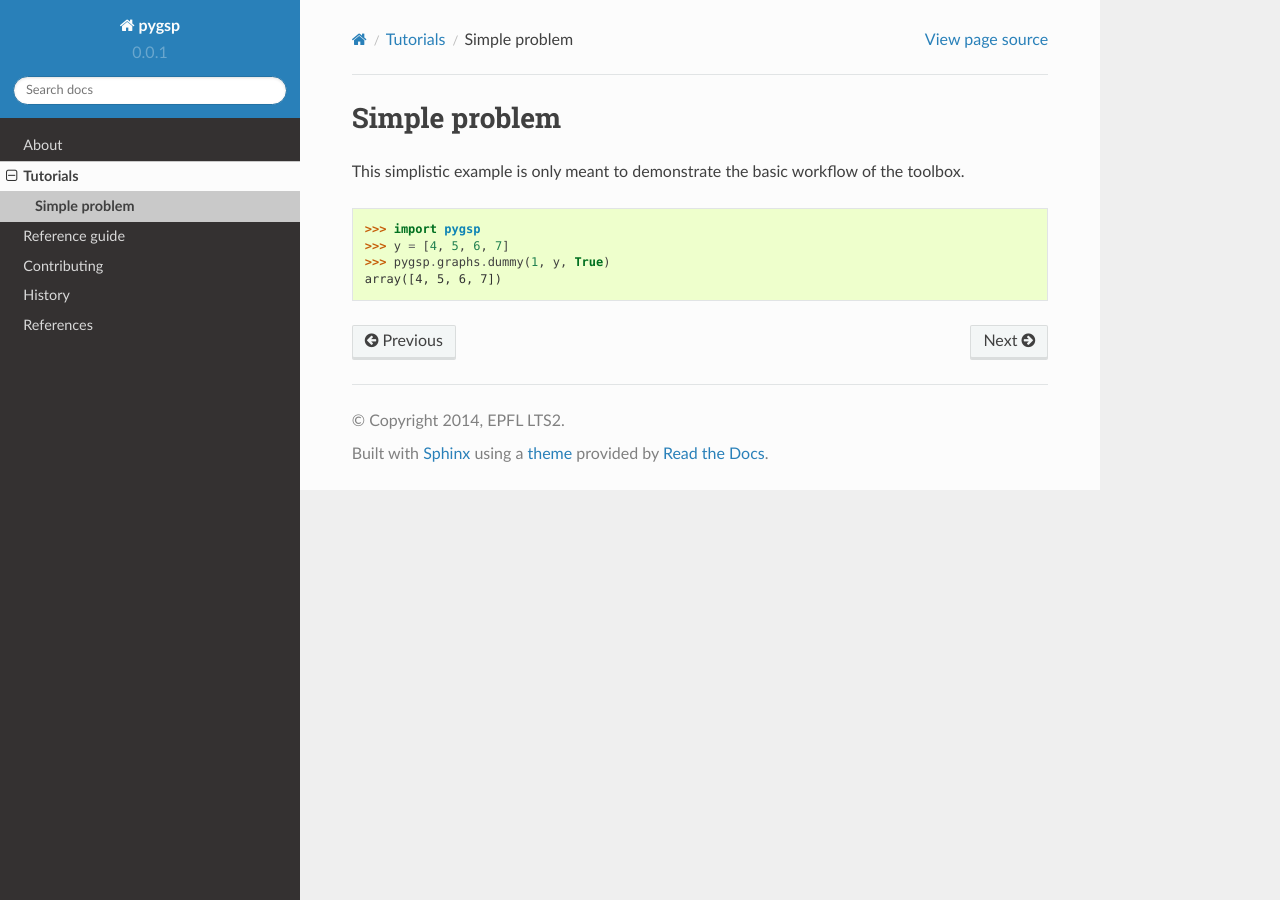
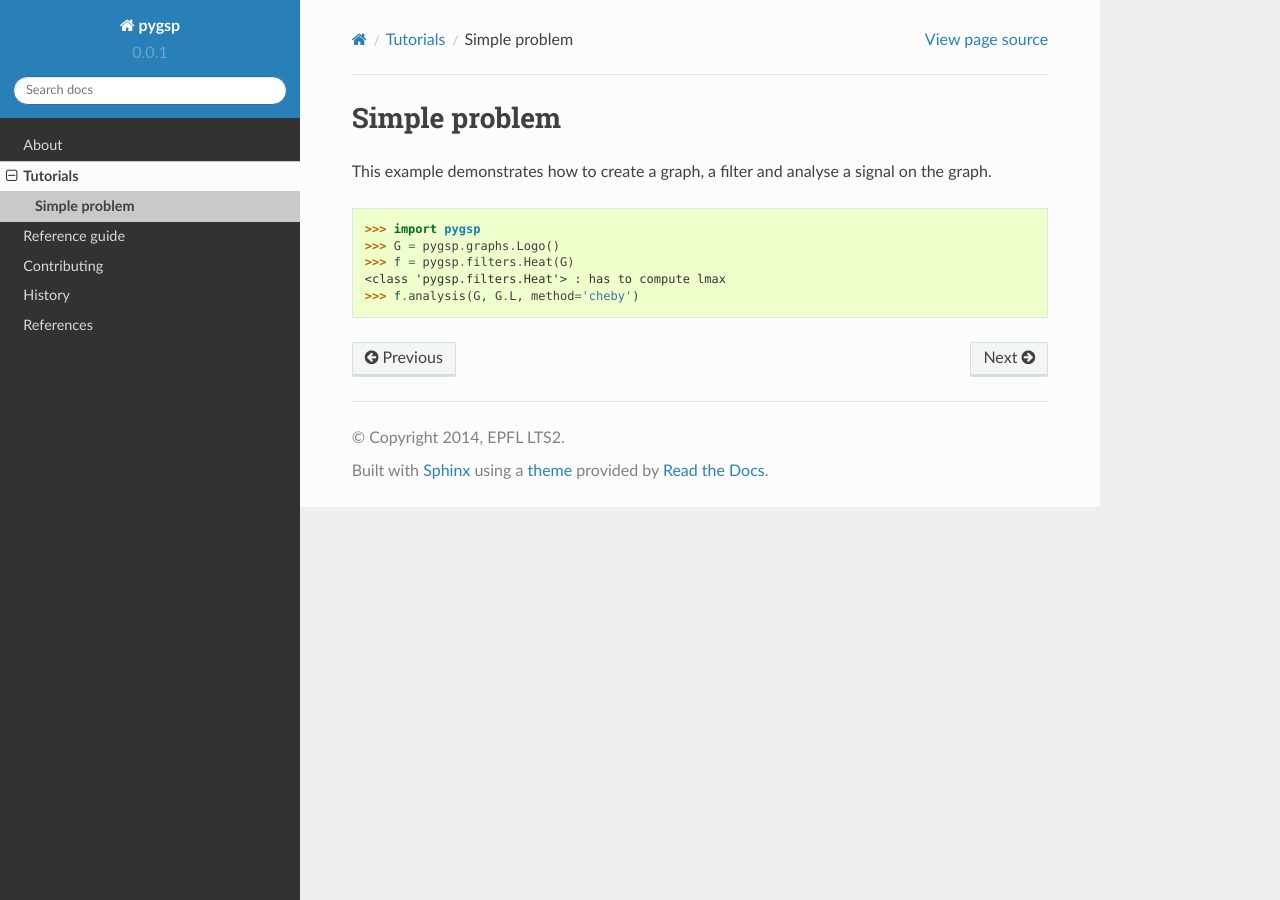
Before and after one commit to epfl-lts2/pygsp, a Sphinx documentation site: the page built from doc/tutorials/simple.rst, in a window 1280 px wide. Built offline with Sphinx 7.4.7 and the Read the Docs theme 2.0.0, drawn with Linux system fonts in a browser that asks for light colours.

Commit message:
added simple tuto

```diff
--- a/doc/tutorials/simple.rst
+++ b/doc/tutorials/simple.rst
@@ -2,10 +2,10 @@
 Simple problem
 ==============
 
-This simplistic example is only meant to demonstrate the basic workflow of the
-toolbox.
+This example demonstrates how to create a graph, a filter and analyse a signal on the graph.
 
 >>> import pygsp
->>> y = [4, 5, 6, 7]
->>> pygsp.graphs.dummy(1, y, True)
-array([4, 5, 6, 7])
+>>> G = pygsp.graphs.Logo()
+>>> f = pygsp.filters.Heat(G)
+<class 'pygsp.filters.Heat'> : has to compute lmax
+>>> f.analysis(G, G.L, method='cheby')
```
